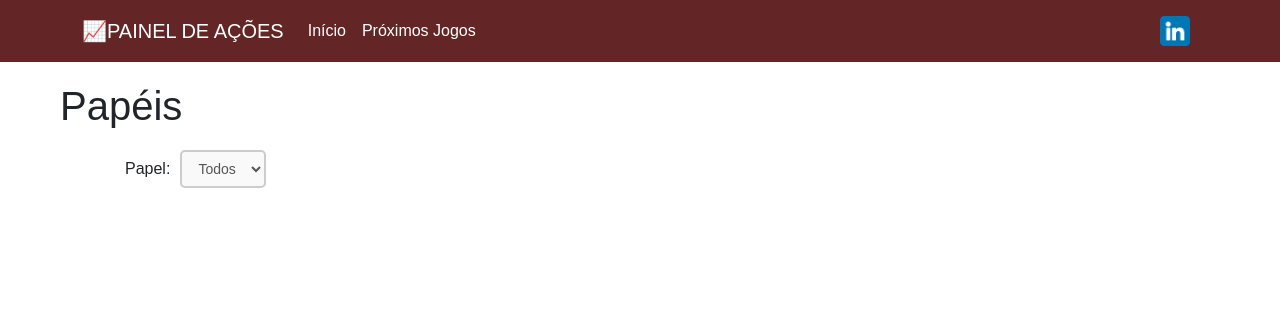
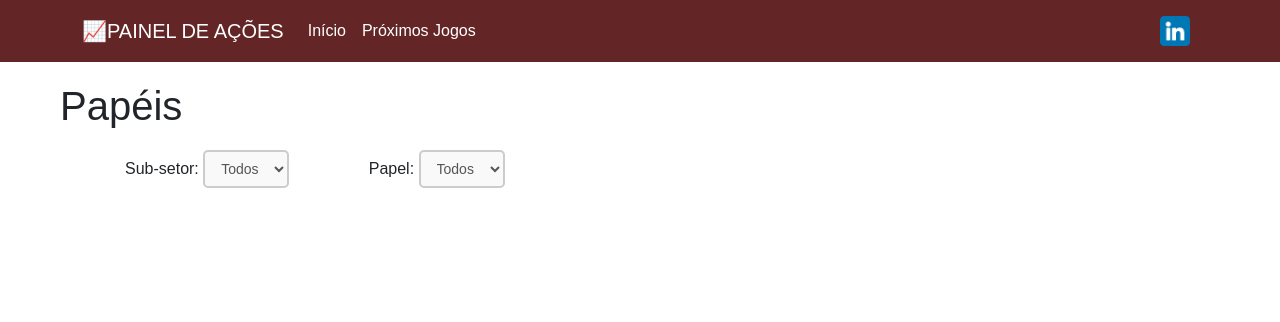
Before and after one commit to alanhassan/stocks_panel, a Flask app: page /stocks in a window 1280 px wide. Shown: the top 322 px of the page. Run offline with Flask 3, Linux system fonts and the light colour scheme; parts of the project's set-up code (start-up, migrations or seed data) failed here and were passed over; some libraries are stand-ins or nearby versions.

Commit message:
atualizando

```diff
--- a/stocks_project/templates/stocks.html
+++ b/stocks_project/templates/stocks.html
@@ -11,6 +11,7 @@
   <script src="https://cdn.datatables.net/1.11.1/js/jquery.dataTables.min.js"></script>
 
   <title>Your Stock Table</title>
+
   <style>
     /* Reduce font size */
     table#next_games th,
@@ -117,6 +118,16 @@
 
     <div class="filter-group">
       <div class="filter-container">
+        <label for="sub_setorFilter" class="filter-label">Sub-setor:</label>
+        <select id="sub_setorFilter" class="filter-select">
+            <option value="">Todos</option>
+            {% for sub_setor in dataframe['sub_setor'].unique() %}
+              <option value="{{ sub_setor }}">{{ sub_setor }}</option>
+            {% endfor %}
+        </select>
+      </div>
+
+      <div class="filter-container">
         <label for="campeonatoFilter" class="filter-label">Papel:</label>
         <select id="campeonatoFilter" class="filter-select">
             <option value="">Todos</option>
@@ -125,7 +136,7 @@
             {% endfor %}
         </select>
       </div>
-    </div>
+  </div>
 
     <div class="table-container">
       <table id="next_games" class="table table-striped table-bordered table-sm">
@@ -167,6 +178,12 @@
         // Add more options as needed
       });
 
+        // Apply the custom filter when the "Data" dropdown changes
+      $('#sub_setorFilter').on('change', function() {
+        var selectedData = $(this).val();
+        table.column(23).search(selectedData).draw(); // Assuming "Data" is the third column
+      });
+
       // Apply the custom filter when the dropdown changes
       $('#campeonatoFilter').on('change', function() {
         var selectedPapel = $(this).val();
@@ -175,23 +192,6 @@
     });
   </script>
 
-  <style>
-    .filter-container {
-      display: flex;
-      align-items: center;
-      margin-bottom: 10px;
-    }
-
-    .filter-label {
-      margin-right: 10px;
-    }
-
-    .filter-dropdown {
-      flex-grow: 1;
-      max-width: 150px;
-    }
-  </style>
-
 </body>
 
 {% endblock %}
```
Also changed, not shown: 2 other files.
